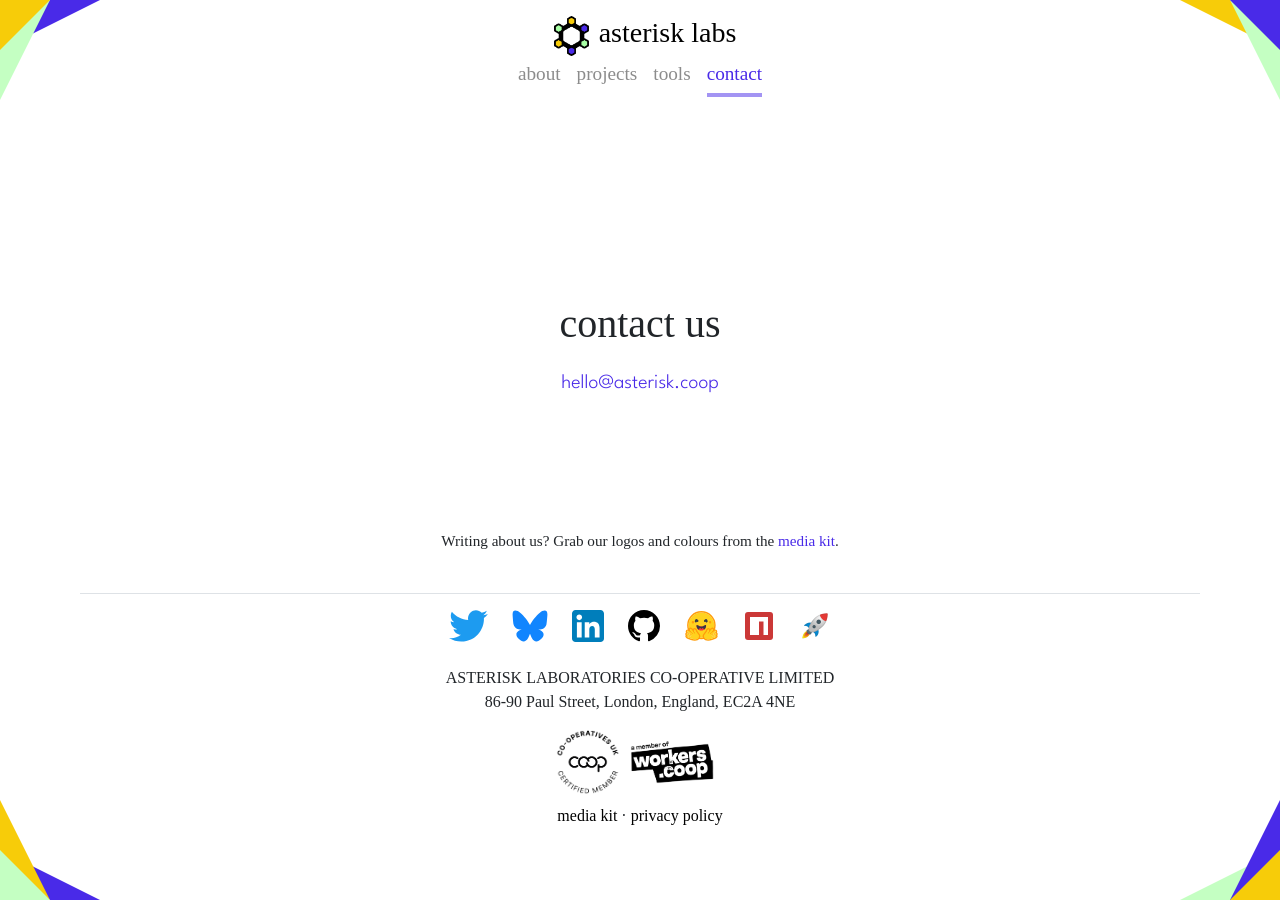
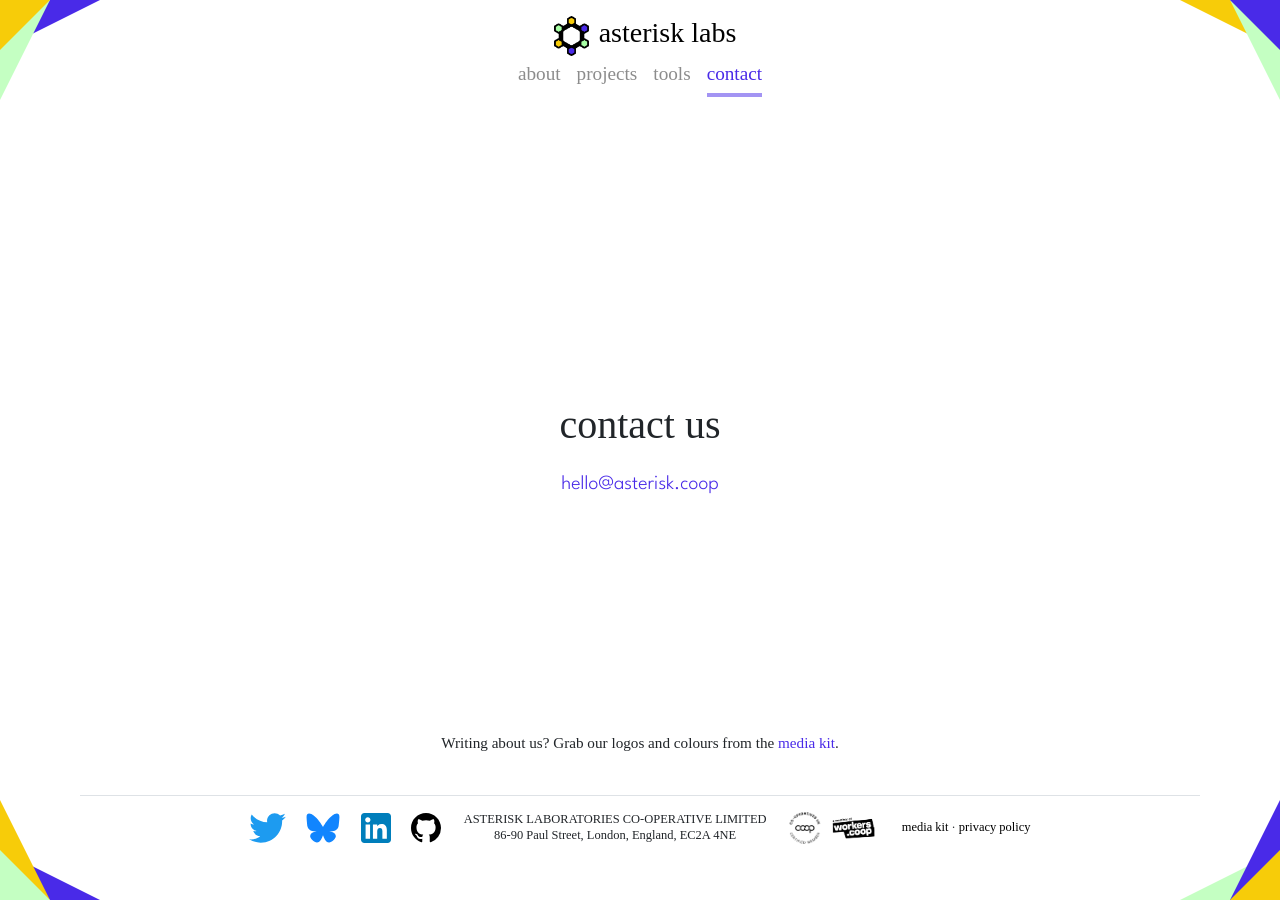
Before and after one commit to asterisk-labs/asterisk-labs.github.io, a Jekyll site: the page built from contact.html, in a window 1280 px wide. Built offline with Jekyll 4.4.1, drawn with Linux system fonts in a browser that asks for light colours; some web fonts are replaced.

Commit message:
use the compact footer everywhere with social links only

```diff
--- a/_includes/footer.html
+++ b/_includes/footer.html
@@ -1,5 +1,5 @@
 <footer class="flex-wrap align-items-center py-3 my-4 border-top mt-auto">
-    <div class="text-center mb-4">
+    <div class="text-center">
         <!-- Social Media Links -->
         <a href="https://twitter.com/asterisk_labs" target="_blank" class="social-link">
             <img loading="lazy" decoding="async" src="/assets/imgs/social/twitter.svg" alt="Twitter" height="32px" />
@@ -13,19 +13,10 @@
         <a href="https://github.com/asterisk-labs" target="_blank" class="social-link">
             <img loading="lazy" decoding="async" src="/assets/imgs/social/github.svg" alt="GitHub" height="32px" />
         </a>
-        <a href="https://huggingface.co/asterisk-labs" target="_blank" rel="noopener" class="social-link">
-            <img loading="lazy" decoding="async" src="/assets/imgs/social/huggingface.svg" alt="Hugging Face" height="32px" />
-        </a>
-        <a href="https://www.npmjs.com/org/asterisk-labs" target="_blank" rel="noopener" class="social-link">
-            <img loading="lazy" decoding="async" src="/assets/imgs/social/npm.svg" alt="npm" height="32px" />
-        </a>
-        <a href="https://asterisk-labs.r-universe.dev" target="_blank" rel="noopener" class="social-link">
-            <img loading="lazy" decoding="async" src="/assets/imgs/social/r-universe.png" alt="R-universe" height="32px" />
-        </a>
     </div>
     <div class="text-center">
         <p>ASTERISK LABORATORIES CO-OPERATIVE LIMITED<br>86-90 Paul Street, London, England, EC2A 4NE</p>
-        <a href='https://www.uk.coop/'><img loading="lazy" decoding="async" src='/assets/imgs/member-of-coops-uk.png' height='64px' /></a><a href='https://www.workers.coop/'><img loading="lazy" decoding="async" src='/assets/imgs/member-of-workers-coop.png' height='64px' /></a>
+        <span class="footer-coops"><a href='https://www.uk.coop/'><img loading="lazy" decoding="async" src='/assets/imgs/member-of-coops-uk.png' height='64px' /></a><a href='https://www.workers.coop/'><img loading="lazy" decoding="async" src='/assets/imgs/member-of-workers-coop.png' height='64px' /></a></span>
         <p><a class="fw-bold" href="/brand/" style='color:black;'>media kit</a> &middot; <a class="fw-bold" href="/privacy-policy.html" style='color:black;'>privacy policy</a></p>
     </div>
 </footer>
--- a/assets/css/style.css
+++ b/assets/css/style.css
@@ -543,20 +543,20 @@ main:has(> .home-hero) {
   padding: 0 4%;
 }
 
-/* Compact one-line footer on the home page only */
-.cover-container:has(.home-hero) footer {
+/* Compact footer, one strip on every page */
+footer {
   display: flex;
   flex-wrap: wrap;
   align-items: center;
   justify-content: center;
   gap: 0.35rem 1.4rem;
-  margin: 0 !important;
+  margin: 2rem 0 0 !important;
   padding: clamp(0.4rem, 1.4svh, 0.9rem) 0;
   font-size: clamp(0.62rem, 1.5svh, 0.78rem);
   line-height: 1.25;
 }
 
-.cover-container:has(.home-hero) footer > div {
+footer > div {
   display: flex;
   flex-wrap: wrap;
   align-items: center;
@@ -565,22 +565,42 @@ main:has(> .home-hero) {
   margin: 0 !important;
 }
 
-.cover-container:has(.home-hero) footer p {
+footer p {
   margin: 0;
   font-size: inherit;
 }
 
-.cover-container:has(.home-hero) footer .social-link {
-  margin: 0 4px;
+footer > div:first-child {
+  gap: 0 clamp(14px, 1.6vw, 22px);
 }
 
-.cover-container:has(.home-hero) footer .social-link img {
-  height: clamp(16px, 2.6svh, 22px);
+footer .social-link {
+  display: inline-flex;
+  align-items: center;
+  margin: 0;
 }
 
-.cover-container:has(.home-hero) footer a > img[height='64px'] {
+footer .social-link img {
+  display: block;
+  height: clamp(22px, 3.4svh, 30px);
+  width: auto;
+}
+
+footer a > img[height='64px'] {
   height: clamp(22px, 3.6svh, 34px);
   margin: 0 3px;
+}
+
+footer .footer-coops { display: inline-flex; align-items: center; }
+
+@media (max-width: 600px) {
+  footer { flex-direction: column; }
+  footer > div + div { flex-direction: column; }
+}
+
+/* on the home page the footer sits right under the hero, no extra gap */
+.cover-container:has(.home-hero) footer {
+  margin: 0 !important;
 }
 
 /* Globe */
```
Also changed, not shown: assets/imgs/social/huggingface.svg (deleted), assets/imgs/social/npm.svg (deleted), assets/imgs/social/r-universe.png (deleted).
